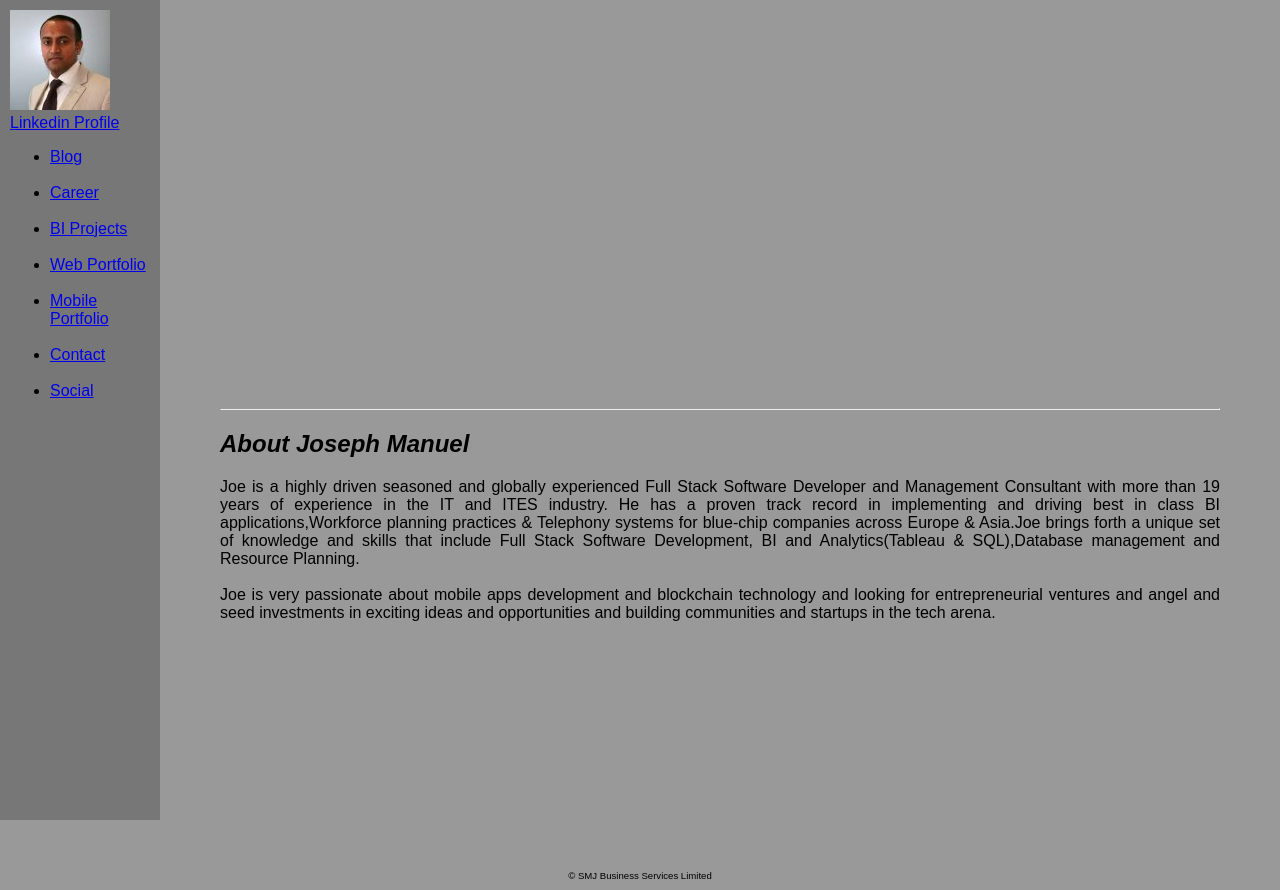
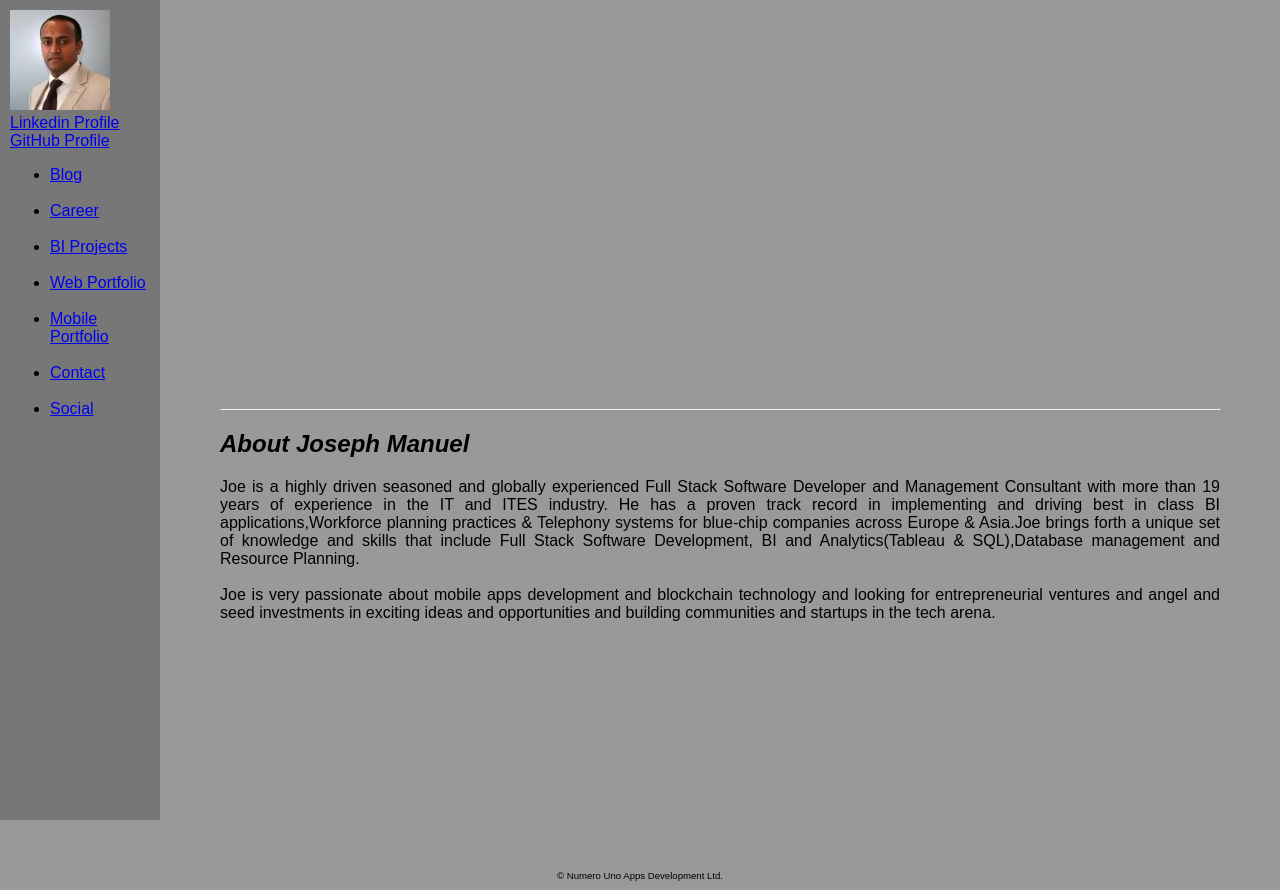
Before and after one commit to mickeyjoe75/mickeyjoe75.github.io, a plain HTML site: page index.html in a window 1280 px wide. Drawn offline with Linux system fonts and the light colour scheme.

Commit message:
added git hub profile summary url

```diff
--- a/index.html
+++ b/index.html
@@ -11,6 +11,7 @@
     <div class="nav">
       <img src="./MJPic2.png"><br />
       <a href="http://linkedin.com/in/mjmconsultinc" target="_blank">Linkedin Profile</a>
+      <a href="https://profile-summary-for-github.com/user/mickeyjoe75" target="_blank">GitHub Profile</a>
       <ul>
         <li><a href=./BIProjects.html>Blog</a></li><br />
         <li><a href=./BIProjects.html>Career</a></li><br />
@@ -31,6 +32,6 @@
         <br />Joe is very passionate about mobile apps development and blockchain technology and looking for entrepreneurial ventures and angel and seed investments in exciting ideas and opportunities and building communities and startups in the tech arena.</p>
       </div>
     </div>
-    <p class = "footer">&copy; SMJ Business Services Limited</p>
+    <p class = "footer">&copy; Numero Uno Apps Development Ltd.</p>
   </body>
   </html>
```
